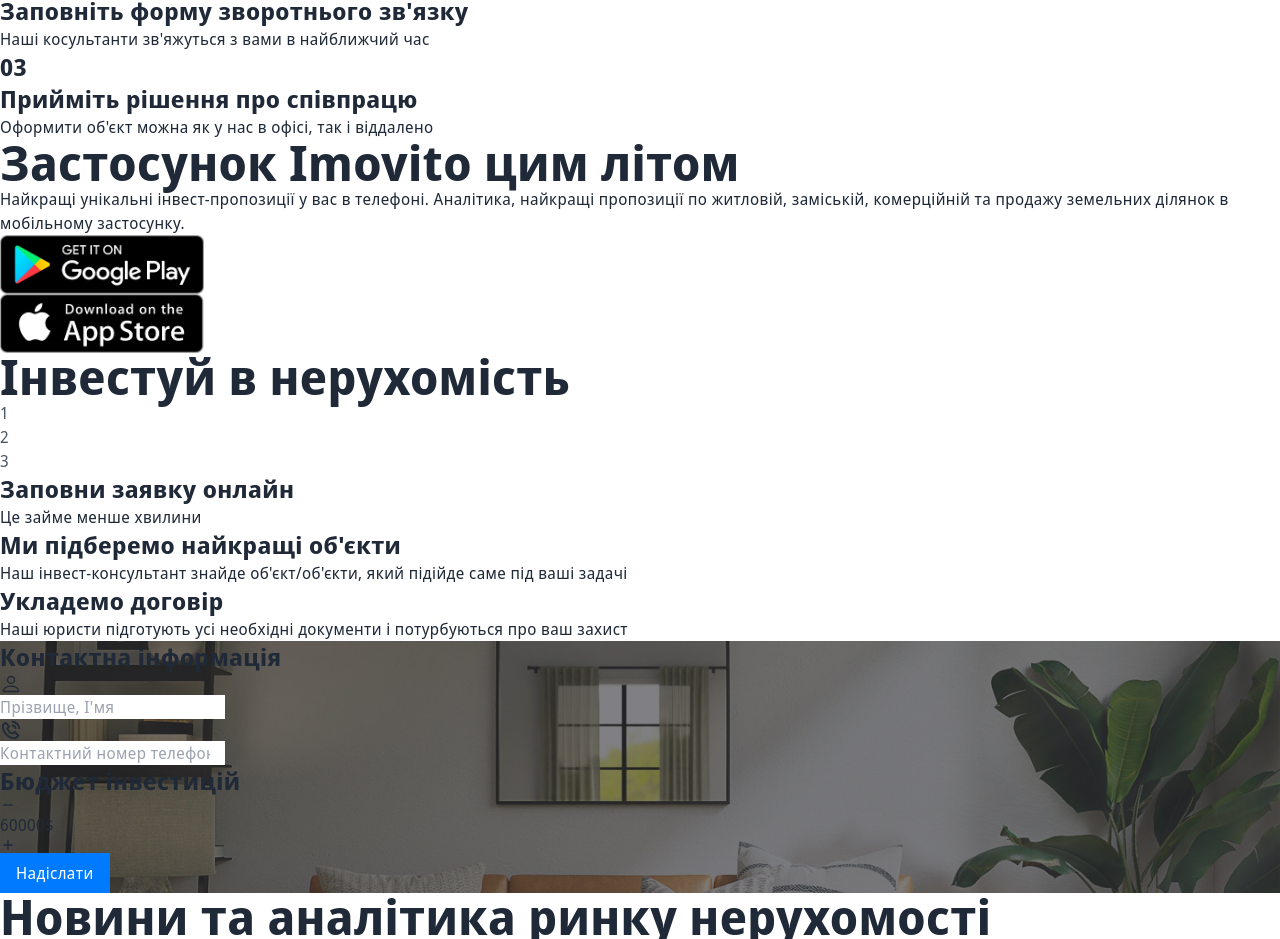
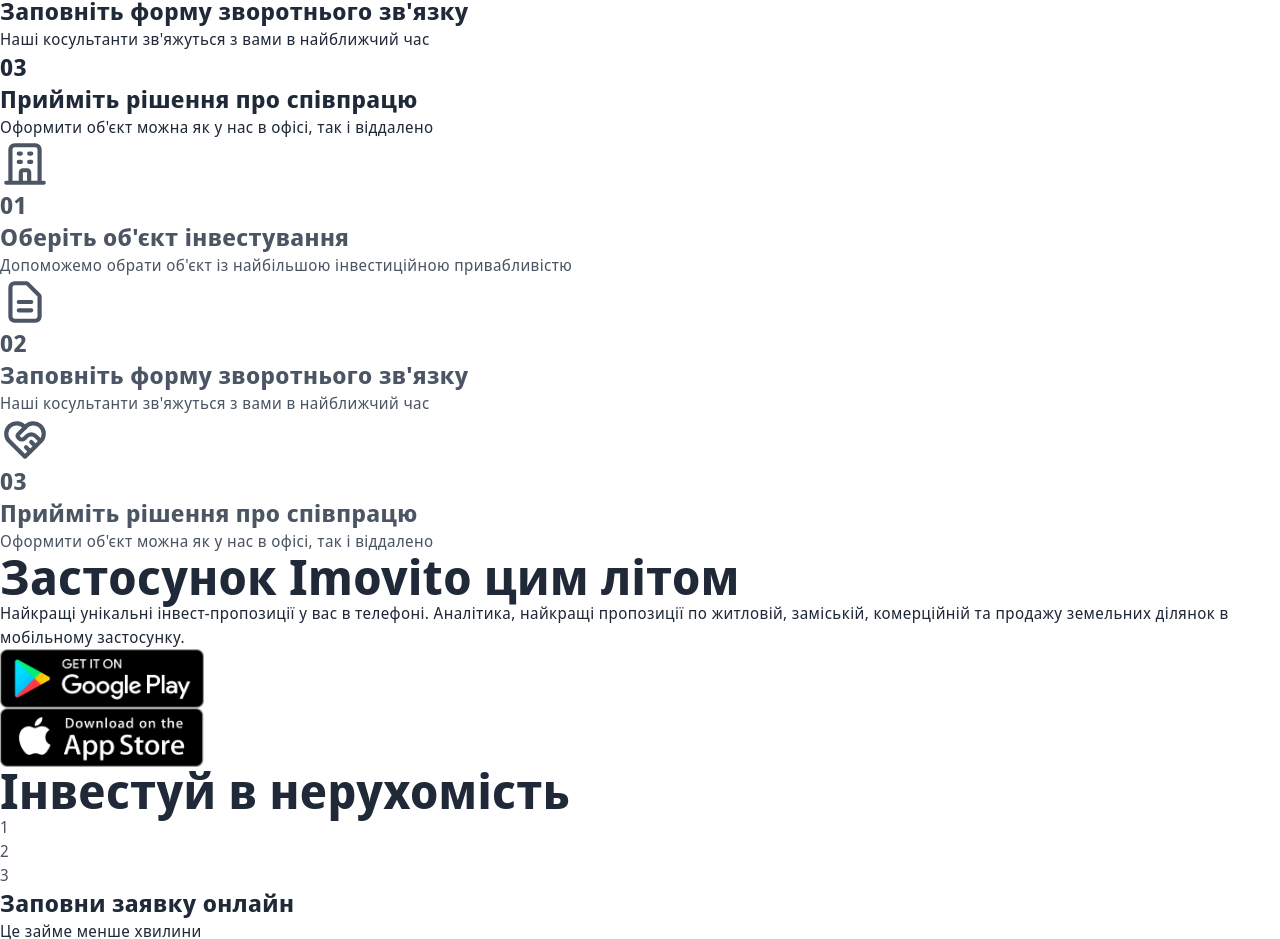
Before and after one commit to Eugene015/nextjs-imovito, a Next.js app: page / in a window 1280 px wide. Shown: the part 3566-4505 px from the top of the page. Built offline with nearby package versions, Linux system fonts and the light colour scheme; what @material-tailwind/react would draw is missing.

Commit message:
stepper resp added

```diff
--- a/components/Main.jsx
+++ b/components/Main.jsx
@@ -5,7 +5,7 @@ import { BsChevronDoubleDown } from "react-icons/bs";
 
 function Main() {
   return (
-    <div className="max-w-[1050px] w-full md:h-screen mt-[100px] md:mt-[50px] lg:mt-0 grid grid-cols-1 md:grid-cols-3 gap-16 items-center mx-auto relative">
+    <div className="max-w-[1050px] w-full md:h-screen mt-[100px] md:mt-[50px] lg:mt-0 grid grid-cols-1 md:grid-cols-3 gap-16 items-center mx-auto mb-16 md:mb-0 relative">
       <div className="col-span-1 md:col-span-2 text-center md:text-left mx-4 lg:mx-0">
         <h1 className="mb-6">
           Imovito - платформа для інвестицій в нерухомість
@@ -87,13 +87,13 @@ function Main() {
           </div>
         </form>
       </div>
-      <div className="col-span-1 invisible md:visible">
+      <div className="col-span-1 hidden md:block">
         <OneSlideCarousel />
       </div>
       <div className="absolute bottom-[30px] left-[50%]">
         <BsChevronDoubleDown
           size={22}
-          className="invisible md:visible text-gray-500 animate-bounce "
+          className="hidden lg:block text-gray-500 animate-bounce "
         />
       </div>
     </div>
--- a/components/MobileApp.jsx
+++ b/components/MobileApp.jsx
@@ -11,7 +11,7 @@ function MobileApp() {
       <h1 className="mb-16 text-center md:text-left">
         Інвестувати в нерухомість легко
       </h1>
-      <div className="grid grid-cols-3 mb-24 gap-x-2">
+      <div className="hidden md:grid md:grid-cols-3 mb-24 gap-x-2">
         <ol className="col-span-3 flex items-center w-full mb-8">
           <li className="flex w-full items-center text-blue-500 after:content-[''] after:w-full after:h-1 after:border-b-2 after:border-gray-400 after:inline-block after:border-dashed">
             <span className="flex items-center justify-center border-2 border-dashed border-gray-400 rounded-full h-[100px] w-[100px] shrink-0">
@@ -61,6 +61,57 @@ function MobileApp() {
         </div>
       </div>
 
+      {/* Mobile */}
+      <div className="block md:hidden mb-24 mx-16">
+        <ol class="relative border-l-2 border-dashed border-gray-400">
+          <li class="mb-10 ml-20">
+            <span class="absolute flex items-center justify-center -left-[50px] border-2 border-dashed border-gray-400 bg-white rounded-full h-[100px] w-[100px] shrink-0 text-blue-500">
+              <HiOutlineOfficeBuilding size={50} />
+            </span>
+
+            <div className="flex gap-4">
+              <h2 className="text-blue-500">01</h2>
+              <div>
+                <h2 className="mb-4">Оберіть об'єкт інвестування</h2>
+                <p className="text-gray-500">
+                  Допоможемо обрати об'єкт із найбільшою інвестиційною
+                  привабливістю
+                </p>
+              </div>
+            </div>
+          </li>
+          <li class="mb-10 ml-20">
+            <span class="absolute flex items-center justify-center -left-[50px] border-2 border-dashed border-gray-400 bg-white rounded-full h-[100px] w-[100px] shrink-0 text-blue-500">
+              <HiOutlineDocumentText size={50} />
+            </span>
+
+            <div className="flex gap-4">
+              <h2 className="text-blue-500">02</h2>
+              <div>
+                <h2 className="mb-4">Заповніть форму зворотнього зв'язку</h2>
+                <p className="text-gray-500">
+                  Наші косультанти зв'яжуться з вами в найближчий час
+                </p>
+              </div>
+            </div>
+          </li>
+          <li class="mb-10 ml-20">
+            <span class="absolute flex items-center justify-center -left-[50px] border-2 border-dashed border-gray-400 bg-white rounded-full h-[100px] w-[100px] shrink-0 text-blue-500">
+              <TbHeartHandshake size={50} />
+            </span>
+
+            <div className="flex gap-4">
+              <h2 className="text-blue-500">03</h2>
+              <div>
+                <h2 className="mb-4">Прийміть рішення про співпрацю</h2>
+                <p className="text-gray-500">
+                  Оформити об'єкт можна як у нас в офісі, так і віддалено
+                </p>
+              </div>
+            </div>
+          </li>
+        </ol>
+      </div>
       <div className="w-full bg-[#007BFF] flex flex-col md:flex-row items-center">
         <div className="md:p-8 py-16 max-w-[50%]">
           <h1 className="text-white mb-4 text-center md:text-left">
--- a/components/Navbar.jsx
+++ b/components/Navbar.jsx
@@ -19,22 +19,22 @@ function Navbar() {
         <div className="pr-4">
           <ul className="hidden md:flex flex-wrap">
             <Link href="/">
-              <li className="relative ml-6 before:transition ease-in duration-400 before:h-[2px] before:absolute before:w-[100%] before:bg-blue-500 before:bottom-[-8px] before:opacity-0 hover:before:bottom-[-12px] hover:before:opacity-100">
+              <li className="relative ml-6 before:transition ease-in duration-400 before:h-[2px] before:absolute before:w-[100%] before:bg-blue-500 before:bottom-[-12px] before:opacity-0 hover:before:bottom-[-8px] hover:before:opacity-100">
                 Головна
               </li>
             </Link>
             <Link href="/#about">
-              <li className="relative ml-6 before:transition ease-in duration-400 before:h-[2px] before:absolute before:w-[100%] before:bg-blue-500 before:bottom-[-8px] before:opacity-0 hover:before:bottom-[-12px] hover:before:opacity-100">
+              <li className="relative ml-6 before:transition ease-in duration-400 before:h-[2px] before:absolute before:w-[100%] before:bg-blue-500 before:bottom-[-12px] before:opacity-0 hover:before:bottom-[-8px] hover:before:opacity-100">
                 Про нас
               </li>
             </Link>
             <Link href="/#skills">
-              <li className="relative ml-6 before:transition ease-in duration-400 before:h-[2px] before:absolute before:w-[100%] before:bg-blue-500 before:bottom-[-8px] before:opacity-0 hover:before:bottom-[-12px] hover:before:opacity-100">
+              <li className="relative ml-6 before:transition ease-in duration-400 before:h-[2px] before:absolute before:w-[100%] before:bg-blue-500 before:bottom-[-12px] before:opacity-0 hover:before:bottom-[-8px] hover:before:opacity-100">
                 Купити
               </li>
             </Link>
             <Link href="/#contacts">
-              <li className="relative ml-6 before:transition ease-in duration-400 before:h-[2px] before:absolute before:w-[100%] before:bg-blue-500 before:bottom-[-8px] before:opacity-0 hover:before:bottom-[-12px] hover:before:opacity-100">
+              <li className="relative ml-6 before:transition ease-in duration-400 before:h-[2px] before:absolute before:w-[100%] before:bg-blue-500 before:bottom-[-12px] before:opacity-0 hover:before:bottom-[-8px] hover:before:opacity-100">
                 Контакти
               </li>
             </Link>
--- a/components/Promo.jsx
+++ b/components/Promo.jsx
@@ -7,7 +7,7 @@ function Promo() {
       <div className="max-w-[1050px] w-full mx-auto py-16 grid grid-cols-1 md:grid-cols-4 gap-x-4 gap-y-8">
         <div className="md:col-span-4 border-t-8 md:border-t-0 md:border-l-8 border-blue-500 w-full px-8 py-12 bg-[url('../public/assets/promo_bg_1.jpg')] bg-cover flex items-center justify-center md:items-start md:justify-start text-center md:text-left">
           <div className="max-w-[60%]">
-            <h1 className="text-white pb-4">
+            <h1 className="text-white text-3xl md:text-5xl  lg:text-5xl pb-4">
               Imovito - це можливість отримати прибуток більший, ніж на
               банківському вкладі
             </h1>
--- a/components/ui/MainCarousel.jsx
+++ b/components/ui/MainCarousel.jsx
@@ -16,7 +16,7 @@ export default function MainCarousel() {
       <Swiper
         modules={[Pagination]}
         grabCursor={true}
-        slidesPerView={1}
+        slidesPerView="auto"
         spaceBetween={10}
         pagination={{
           el: ".swiper-pagination",
@@ -40,16 +40,16 @@ export default function MainCarousel() {
         loop={true}
         className="relative"
       >
-        <SwiperSlide className="flex">
+        <SwiperSlide className="flex justify-center">
           <ItemCard />
         </SwiperSlide>
-        <SwiperSlide className="flex">
+        <SwiperSlide className="flex justify-center">
           <ItemCard />
         </SwiperSlide>
-        <SwiperSlide className="flex">
+        <SwiperSlide className="flex justify-center">
           <ItemCard />
         </SwiperSlide>
-        <SwiperSlide className="flex">
+        <SwiperSlide className="flex justify-center">
           <ItemCard />
         </SwiperSlide>
         <div className="swiper-pagination"></div>
```
